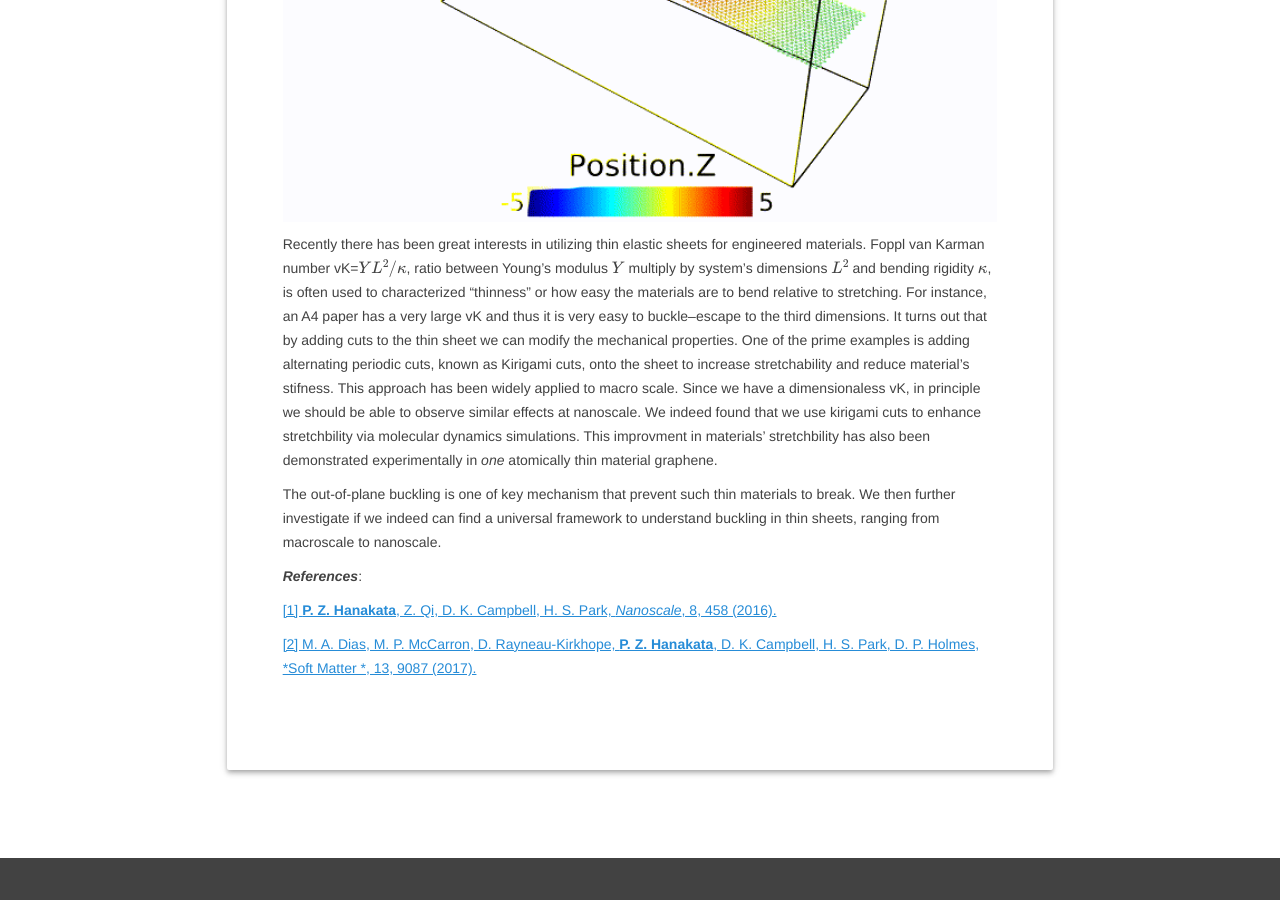
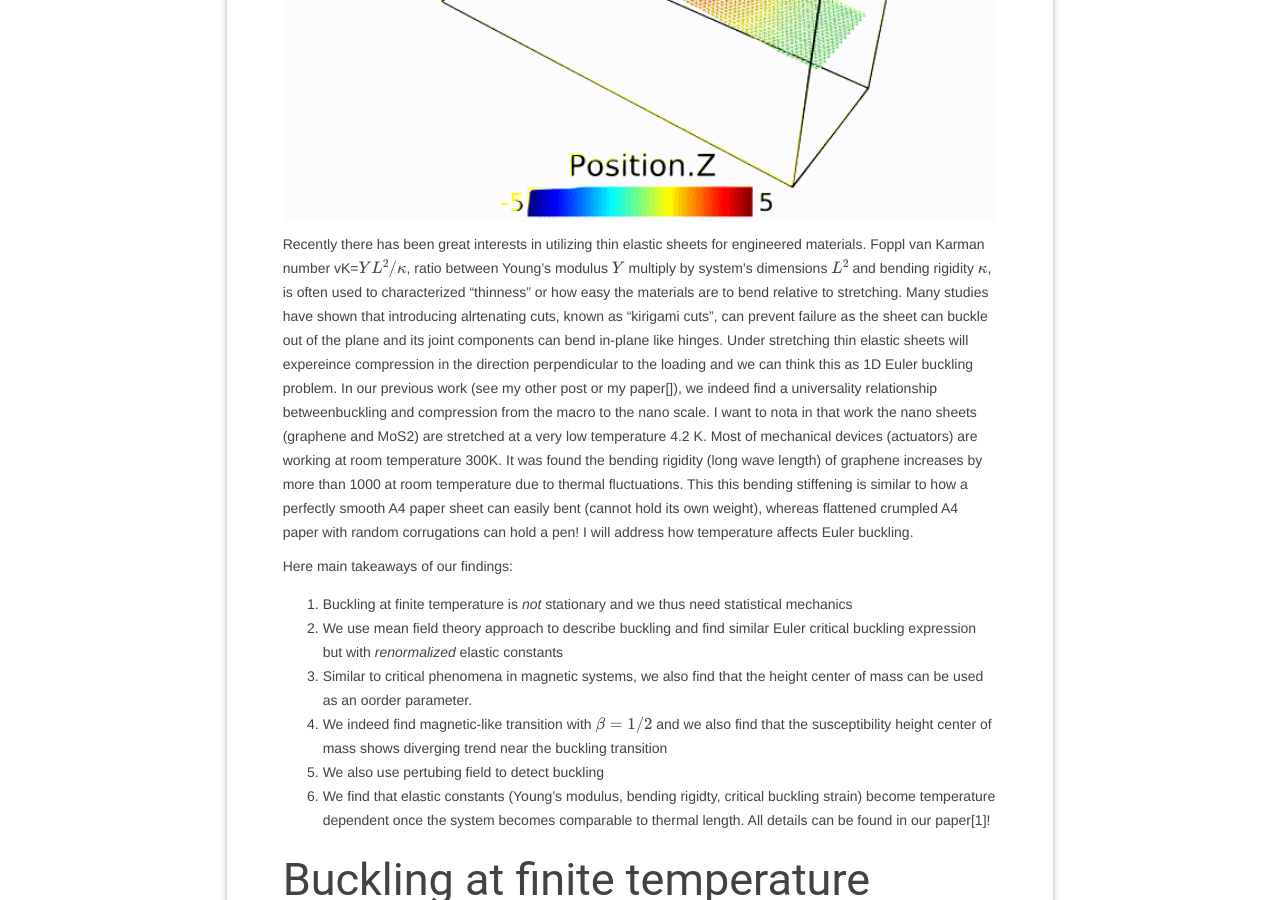
Before and after one commit to phanakata/phanakata.github.io, a Jekyll site: the page built from _posts/2020-12-01-thermalized-buckling.markdown, in a window 1280 px wide and 900 px high, scrolled down 617 px. Built offline with Jekyll 4.4.1, drawn with Linux system fonts in a browser that asks for light colours; formulas are drawn with MathJax 3; some of the changed text lies outside the part shown.

Commit message:
Update post on thermalized euler buckling

```diff
--- a/_posts/2020-12-01-thermalized-buckling.markdown
+++ b/_posts/2020-12-01-thermalized-buckling.markdown
@@ -9,18 +9,34 @@ author: Paul Hanakata
 ##### Thermalized Euler Buckling
 <img src="/img/T0.05_buckled.gif" width="200" height="200" />
 
-Recently there has been great interests in utilizing thin elastic sheets for engineered materials. Foppl van Karman number vK=$YL^2/\kappa$, ratio between Young's modulus $Y$ multiply by system's dimensions $L^2$ and bending rigidity $\kappa$, is often used to characterized "thinness" or how easy the materials are to bend relative to stretching. For instance, an A4 paper has a very large vK and thus it is very easy to buckle--escape to the third dimensions. It turns out that by adding cuts to the thin sheet we can modify the mechanical properties. One of the prime examples is adding alternating periodic cuts, known as Kirigami cuts, onto the sheet to increase stretchability and reduce material's stifness. This approach has been widely applied to macro scale. Since we have a dimensionaless vK, in principle we should be able to observe similar effects at nanoscale. We indeed found that we use kirigami cuts to enhance stretchbility via molecular dynamics simulations. This improvment in materials' stretchbility has also been demonstrated experimentally in *one* atomically thin material graphene.
+Recently there has been great interests in utilizing thin elastic sheets for engineered materials. Foppl van Karman number vK=$YL^2/\kappa$, ratio between Young's modulus $Y$ multiply by system's dimensions $L^2$ and bending rigidity $\kappa$, is often used to characterized "thinness" or how easy the materials are to bend relative to stretching. Many studies have shown that introducing alrtenating cuts, known as "kirigami cuts", can prevent failure as the sheet can buckle out of the plane and its joint components can bend in-plane like hinges. Under stretching thin elastic sheets will expereince compression in the direction perpendicular to the loading and we can think this as 1D Euler buckling problem.  In our previous work (see my other post or my paper[]), we indeed find a universality relationship betweenbuckling and compression from the macro to the nano scale. I want to nota in that work the nano sheets (graphene and MoS2) are stretched at a very low temperature 4.2 K. Most of mechanical devices (actuators) are working at room temperature 300K. It was found the bending rigidity (long wave length) of graphene increases by more than 1000 at room temperature due to thermal fluctuations. This  this bending stiffening is similar to how a perfectly smooth A4 paper sheet can easily bent (cannot hold its own weight), whereas flattened crumpled A4 paper with random corrugations can hold a pen!    I will address how temperature affects Euler buckling.
 
-The out-of-plane buckling is one of key mechanism that prevent such thin materials to break. We then further investigate if we indeed can find a universal framework to understand buckling in thin sheets, ranging from macroscale to nanoscale.
+Here main takeaways of our findings:
+1. Buckling at finite temperature is *not* stationary and we thus need statistical mechanics
+2. We use mean field theory approach to describe buckling and find similar Euler critical buckling expression but with *renormalized* elastic constants
+3. Similar to critical phenomena in magnetic systems, we also find that the height center of mass can be used as an oorder parameter.
+4. We indeed find magnetic-like transition with $$\beta=1/2$$ and we also find that the susceptibility height center of mass shows diverging trend near the buckling transition
+5. We also use pertubing field to detect buckling
+6. We find that elastic constants (Young's modulus, bending rigidty, critical buckling strain) become temperature dependent once the system becomes comparable to thermal length.
+All details can be found in our paper[1]!
+
+## Buckling at finite temperature
+<img src="/img/T0.05_buckled.gif" width="200" height="200" />
+
+## Mean field theory
+
+## Universality in thermalized buckling transition
 
 
 
-
-
+*To be continued*
+## Final notes
+This work in collaboration with <a href="http://pubs.rsc.org/-/content/articlelanding/2017/sm/c7sm01693j/unauth#!divAbstract" style="color:#268cd7
+">Mark Bowick's group</a> at UCSB. If you want to use our pics or animations for your research please send me an email and I am more than happy to provide the files. Also cite our paper[2].
 ***References***:
 
-<a href="http://pubs.rsc.org/-/content/articlehtml/2016/nr/c5nr06431g" style="color:#268cd7
-">[1] **P. Z. Hanakata**, Z. Qi, D. K. Campbell, H. S. Park, *Nanoscale*, 8, 458 (2016).</a>
+<a href="https://www.sciencedirect.com/science/article/abs/pii/S2352431621000602" style="color:#268cd7
+">[1] **P. Z. Hanakata**, S. S.  Bhabesh, M. J. Bowick, D. R. Nelson, D. Yllanes, "*Thermal buckling and symmetry breaking in thin ribbons under compression*", Extreme Mechanics Letters, 44, 101270 (2021).</a>
 
 <a href="http://pubs.rsc.org/-/content/articlelanding/2017/sm/c7sm01693j/unauth#!divAbstract" style="color:#268cd7
 ">[2]  M. A. Dias, M. P. McCarron, D. Rayneau-Kirkhope, **P. Z. Hanakata**, D. K. Campbell, H. S. Park, D. P. Holmes, *Soft Matter *, 13, 9087 (2017).</a>
```
Also changed, not shown: img/T0.05_flat.gif (added).
